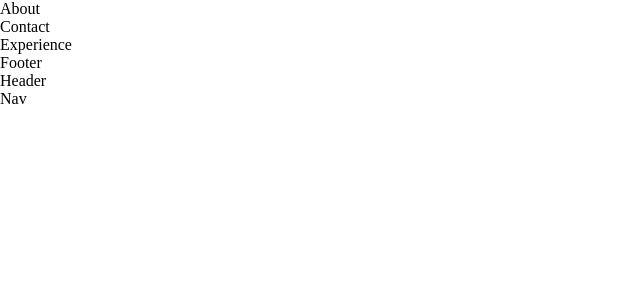
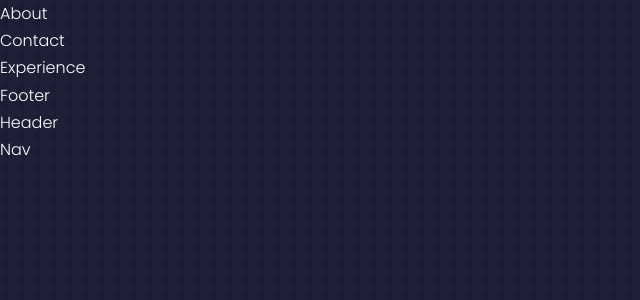
Before and after one commit to AnshuPathak-88825/Portfolio, a React (Create React App) app: page / in a window 1280 px wide. Shown: the top 300 px of the page, without its empty margins (0-640 px from the left). Built offline with nearby package versions, Linux system fonts and the light colour scheme.

Commit message:
Added background

```diff
--- a/src/index.css
+++ b/src/index.css
@@ -1,3 +1,4 @@
+@import url('https://fonts.googleapis.com/css2?family=Poppins:wght@300&display=swap');
 *{
     margin: 0px;
     padding: 0px;
@@ -8,5 +9,27 @@
     text-decoration: none;
 }
 :root{
-
+    --color-bg:#1f1f38;
+    --color-bg-variant: #2c2c6c;
+    --color-primary:#4db5ff;
+    --color-primary-variant:rgb(77,181,255,0.4);
+    --color-white:#fff;
+    --color-light:rgba(255,255,255,0.6);
+    --container-width-lg:75%;
+    --container-width-md:86;
+    --container-with-ms:90%;
 }
+html{
+    scroll-behavior: smooth;
+}
+::-webkit-scrollbar
+{
+    display: none;
+}
+body{
+    font-family: 'Poppins', sans-serif;
+    background: var(--color-bg);
+    color: var(--color-white);
+    line-height: 1.7;
+    background-image: url(../src/assets/bg-texture.png);
+}
```
